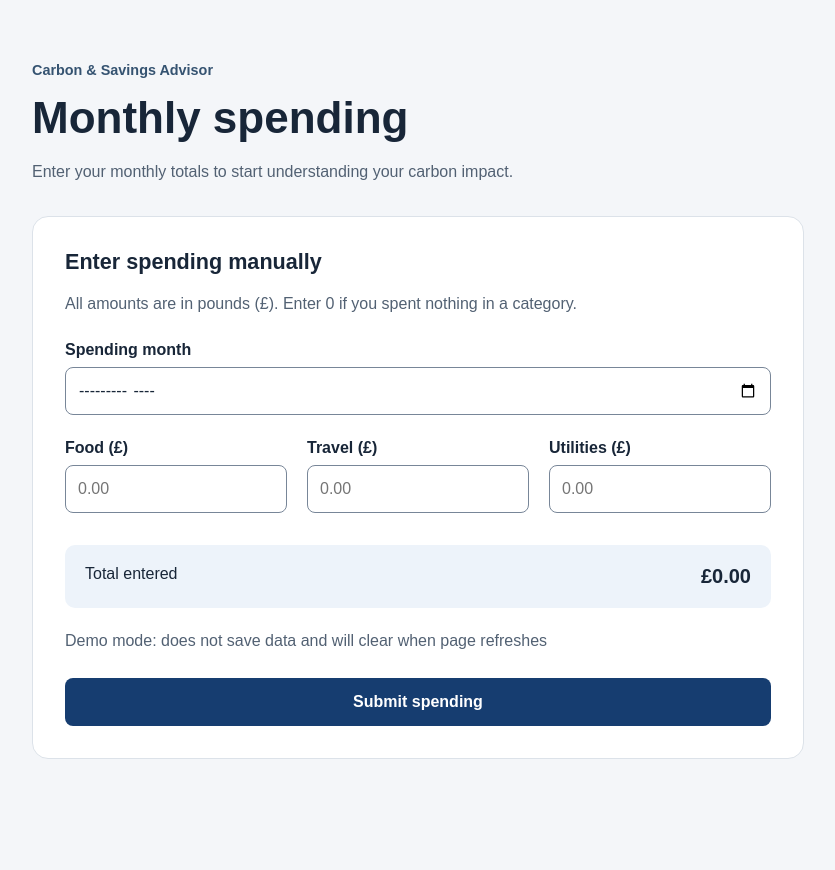
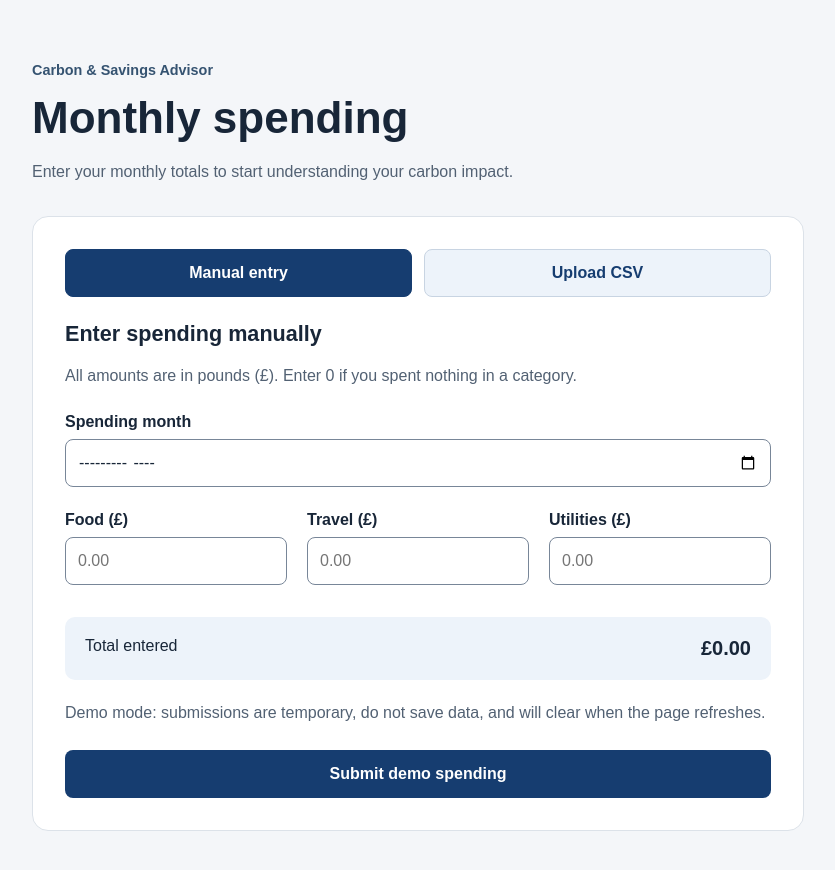
Before and after one commit to jkep2004/TDP-Capstone-2026, a React (Vite) app in the folder frontend/: page / in a window 1280 px wide. Shown: the top 870 px of the page, without its empty margins (222-1057 px from the left). Before the commit the page ends 807 px from the top, so only its background shows below. Built offline with nearby package versions, Linux system fonts and the light colour scheme.

Commit message:
add CSV upload upload mode placeholder

```diff
--- a/frontend/src/App.css
+++ b/frontend/src/App.css
@@ -32,6 +32,34 @@ h2 {
   background: white;
   border: 1px solid #dce2e9;
   border-radius: 16px;
+}
+
+.mode-switch {
+  display: grid;
+  grid-template-columns: repeat(2, minmax(0, 1fr));
+  gap: 12px;
+  margin-bottom: 24px;
+}
+
+.mode-button {
+  margin-top: 0;
+  color: #163d70;
+  background: #edf3fa;
+  border: 1px solid #c8d4e2;
+}
+
+.mode-button[aria-pressed='true'] {
+  color: white;
+  background: #163d70;
+  border-color: #163d70;
+}
+
+.mode-button:hover {
+  background: #dce8f5;
+}
+
+.mode-button[aria-pressed='true']:hover {
+  background: #102e56;
 }
 
 .field {
--- a/frontend/src/App.tsx
+++ b/frontend/src/App.tsx
@@ -1,7 +1,12 @@
+import { useState } from 'react'
 import './App.css'
+import CsvUpload from './CsvUpload'
 import SpendingForm from './SpendingForm'
 
 function App() {
+  const [month, setMonth] = useState('')
+  const [mode, setMode] = useState<'manual' | 'csv'>('manual')
+
   return (
     <main className="spending-page">
       <header>
@@ -13,12 +18,53 @@ function App() {
       </header>
 
       <section className="spending-card" aria-labelledby="form-heading">
-        <h2 id="form-heading">Enter spending manually</h2>
+        <div className="mode-switch" role="group" aria-label="Spending entry method">
+          <button
+            type="button"
+            className="mode-button"
+            aria-pressed={mode === 'manual'}
+            onClick={() => setMode('manual')}
+          >
+            Manual entry
+          </button>
+          <button
+            type="button"
+            className="mode-button"
+            aria-pressed={mode === 'csv'}
+            onClick={() => setMode('csv')}
+          >
+            Upload CSV
+          </button>
+        </div>
+
+        <h2 id="form-heading">
+          {mode === 'manual' ? 'Enter spending manually' : 'Upload a CSV file'}
+        </h2>
         <p id="spending-help" className="help-text">
-          All amounts are in pounds (£). Enter 0 if you spent nothing
-          in a category.
+          {mode === 'manual'
+            ? 'All amounts are in pounds (£). Enter 0 if you spent nothing in a category.'
+            : 'Choose the month that this CSV would apply to.'}
         </p>
-        <SpendingForm />
+
+        <div className="field">
+          <label htmlFor="month">Spending month</label>
+          <input
+            id="month"
+            name="month"
+            type="month"
+            form="manual-spending-form"
+            value={month}
+            onChange={(event) => setMonth(event.target.value)}
+            required
+          />
+        </div>
+
+        <div hidden={mode !== 'manual'}>
+          <SpendingForm month={month} />
+        </div>
+        <div hidden={mode !== 'csv'}>
+          <CsvUpload month={month} />
+        </div>
       </section>
     </main>
   )
--- /dev/null
+++ b/frontend/src/CsvUpload.tsx
@@ -0,0 +1,24 @@
+type CsvUploadProps = {
+  month: string
+}
+
+function CsvUpload({ month }: CsvUploadProps) {
+  const selectedMonth = month
+    ? new Intl.DateTimeFormat('en-GB', {
+      month: 'long',
+      year: 'numeric',
+      timeZone: 'UTC',
+    }).format(new Date(`${month}-01T00:00:00Z`))
+    : 'No month selected'
+
+  return (
+    <div>
+      <p className="help-text">
+        Selected month: <strong>{selectedMonth}</strong>
+      </p>
+      <p>CSV import is not implemented yet.</p>
+    </div>
+  )
+}
+
+export default CsvUpload
--- a/frontend/src/SpendingForm.tsx
+++ b/frontend/src/SpendingForm.tsx
@@ -1,4 +1,8 @@
 import { useState } from 'react'
+
+type SpendingFormProps = {
+  month: string
+}
 
 const categories = [
   { key: 'food', label: 'Food' },
@@ -6,14 +10,16 @@ const categories = [
   { key: 'utilities', label: 'Utilities' },
 ] as const
 
-function SpendingForm() {
-  const [month, setMonth] = useState('')
+function SpendingForm({ month }: SpendingFormProps) {
   const [amounts, setAmounts] = useState({
     food: '',
     travel: '',
     utilities: '',
   })
-  const [confirmation, setConfirmation] = useState('')
+  const [confirmation, setConfirmation] = useState<{
+    month: string
+    message: string
+  } | null>(null)
 
   // Add amounts in pence, then convert back to pounds.
   const totalPence = Object.values(amounts).reduce((sum, value) => {
@@ -32,28 +38,21 @@ function SpendingForm() {
 
   return (
     <form
+      id="manual-spending-form"
       aria-describedby="spending-help"
-      onChange={() => setConfirmation('')}
+      onChange={() => setConfirmation(null)}
       onSubmit={(event) => {
         event.preventDefault()
         setConfirmation(
-          `Demo submission for ${month}: ${formattedTotal}. ` +
-          'Nothing has been saved to the database or calculated yet.'
+          {
+            month,
+            message:
+              `Demo submission for ${month}: ${formattedTotal}. ` +
+              'Nothing has been saved to the database or calculated yet.',
+          }
         )
       }}
     >
-      <div className="field">
-        <label htmlFor="month">Spending month</label>
-        <input
-          id="month"
-          name="month"
-          type="month"
-          value={month}
-          onChange={(event) => setMonth(event.target.value)}
-          required
-        />
-      </div>
-
       <div className="amount-fields">
         {categories.map((category) => (
           <div className="field" key={category.key}>
@@ -87,14 +86,14 @@ function SpendingForm() {
       </div>
 
       <p className="help-text">
-        Demo mode: does not save data and will clear when page refreshes
-
+        Demo mode: submissions are temporary, do not save data, and will clear
+        when the page refreshes.
       </p>
 
-      <button type="submit">Submit spending</button>
+      <button type="submit">Submit demo spending</button>
 
       <p className="confirmation" role="status">
-        {confirmation}
+        {confirmation?.month === month ? confirmation.message : ''}
       </p>
     </form>
   )
```
